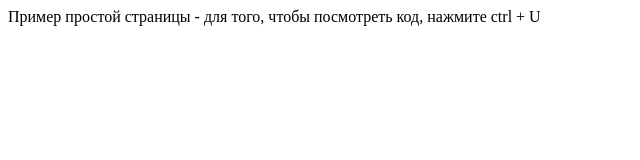
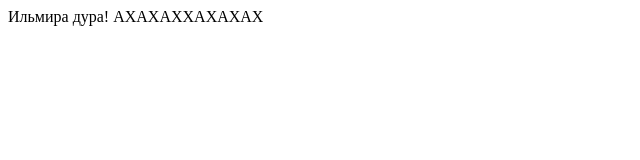
Before and after one commit to lacoste89/final_task, a plain HTML site: page index.html in a window 1280 px wide. Shown: the whole page, without its empty margins (0-640 px from the left). Drawn offline with Linux system fonts and the light colour scheme.

Commit message:
Update index.html

```diff
--- a/index.html
+++ b/index.html
@@ -9,8 +9,8 @@
 </head>
 
 <body>
-
-Пример простой страницы - для того, чтобы посмотреть код, нажмите ctrl + U
+Ильмира дура!
+АХАХАХХАХАХАХ
 </body>
 
 </html>
```
